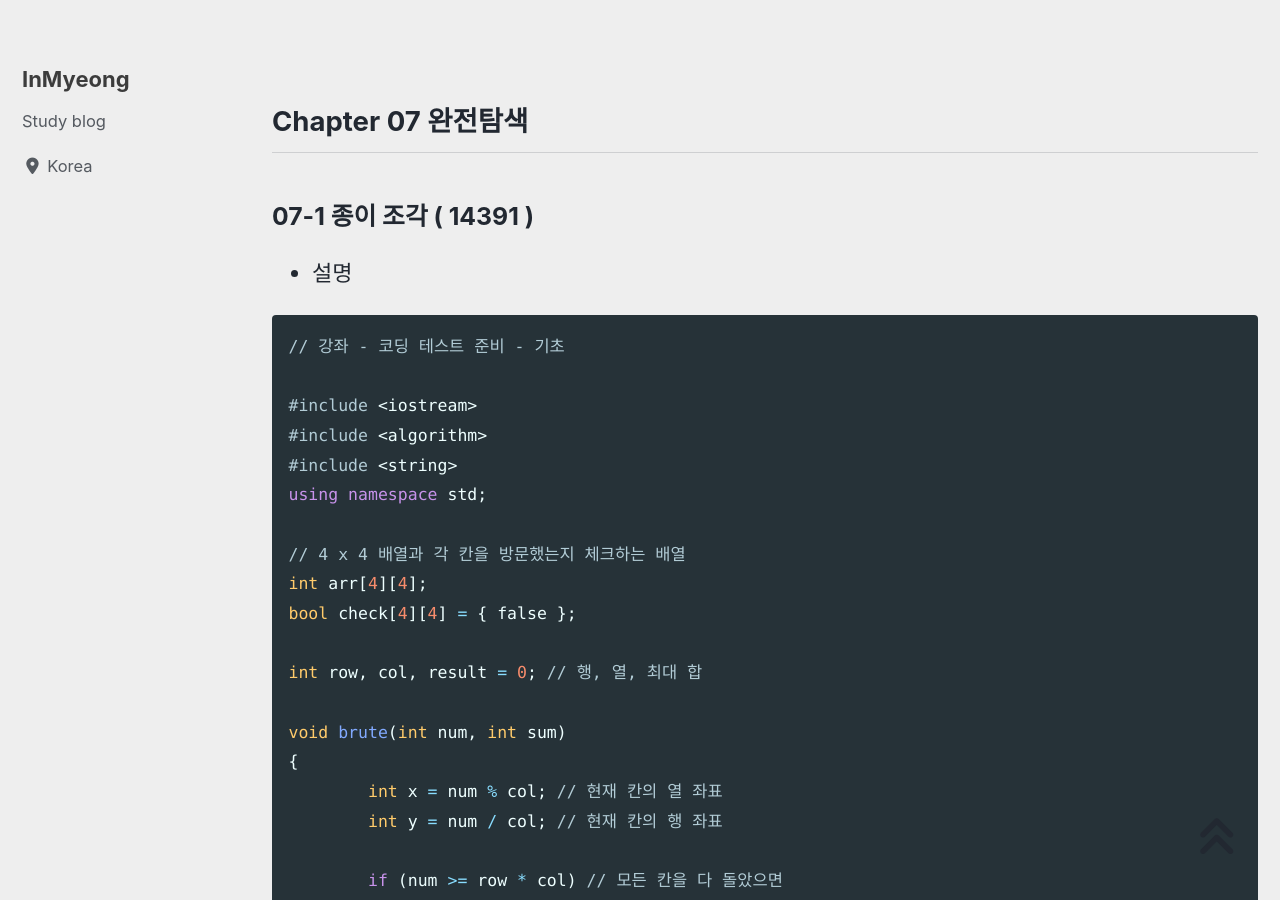
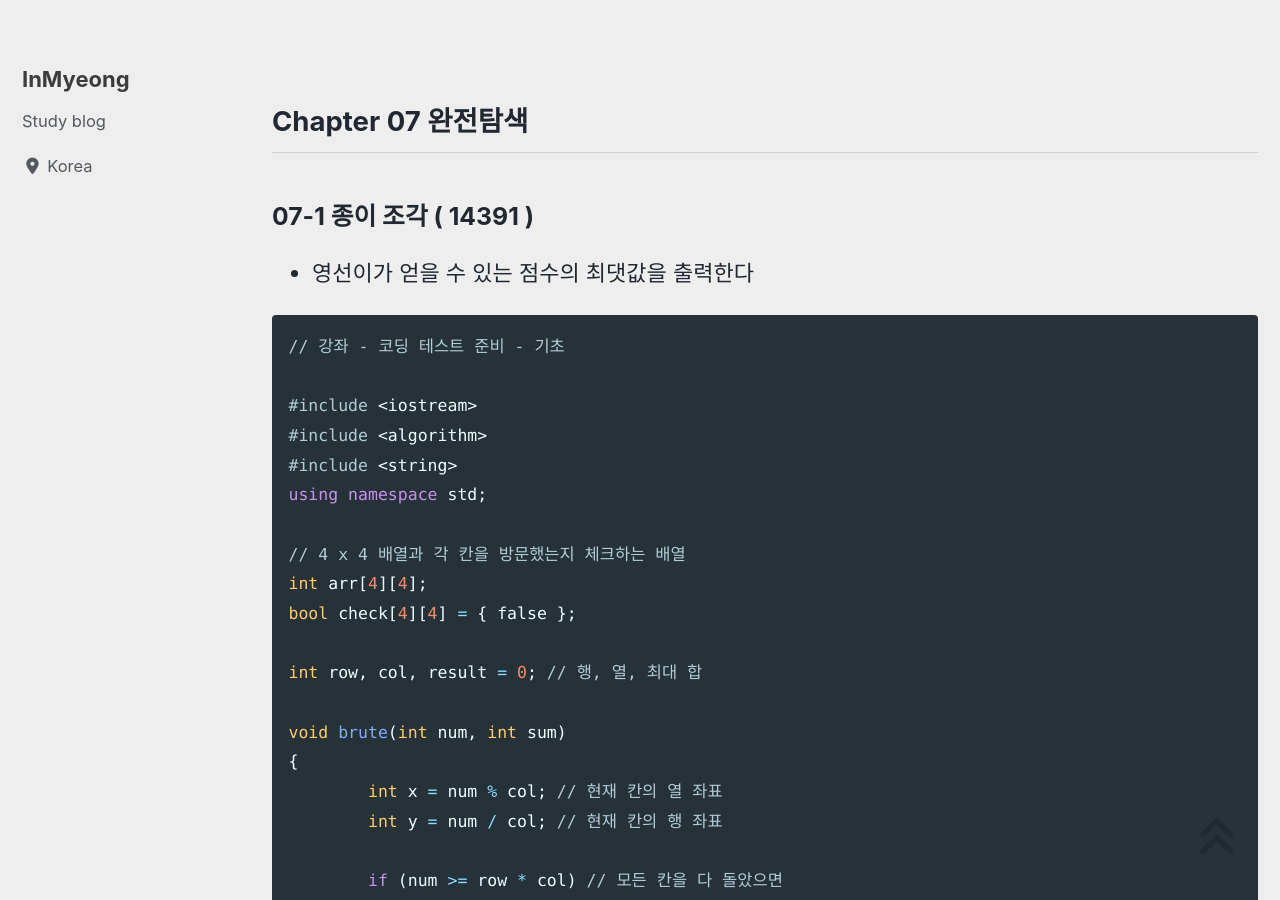
Before and after one commit to devMyeong/devMyeong.github.io, a Jekyll site: the page built from _posts/codingTest/2023-04-30-나만의문제집.md, in a window 1280 px wide and 900 px high, scrolled down 23212 px. Built offline with Jekyll 4.4.1, drawn with Linux system fonts in a browser that asks for light colours; cached includes are drawn as plain includes; nearby versions of some CDN libraries; some web fonts are replaced; comment, search, counter and statistics services are not loaded.

Commit message:
Chore : 수정

````diff
--- a/_posts/codingTest/2023-04-30-나만의문제집.md
+++ b/_posts/codingTest/2023-04-30-나만의문제집.md
@@ -676,7 +676,7 @@ int main()
 ## Chapter 07 완전탐색
 
 ### 07-1 종이 조각 ( 14391 )
-- 설명
+- 영선이가 얻을 수 있는 점수의 최댓값을 출력한다
 
 ```cpp
 // 강좌 - 코딩 테스트 준비 - 기초
````
